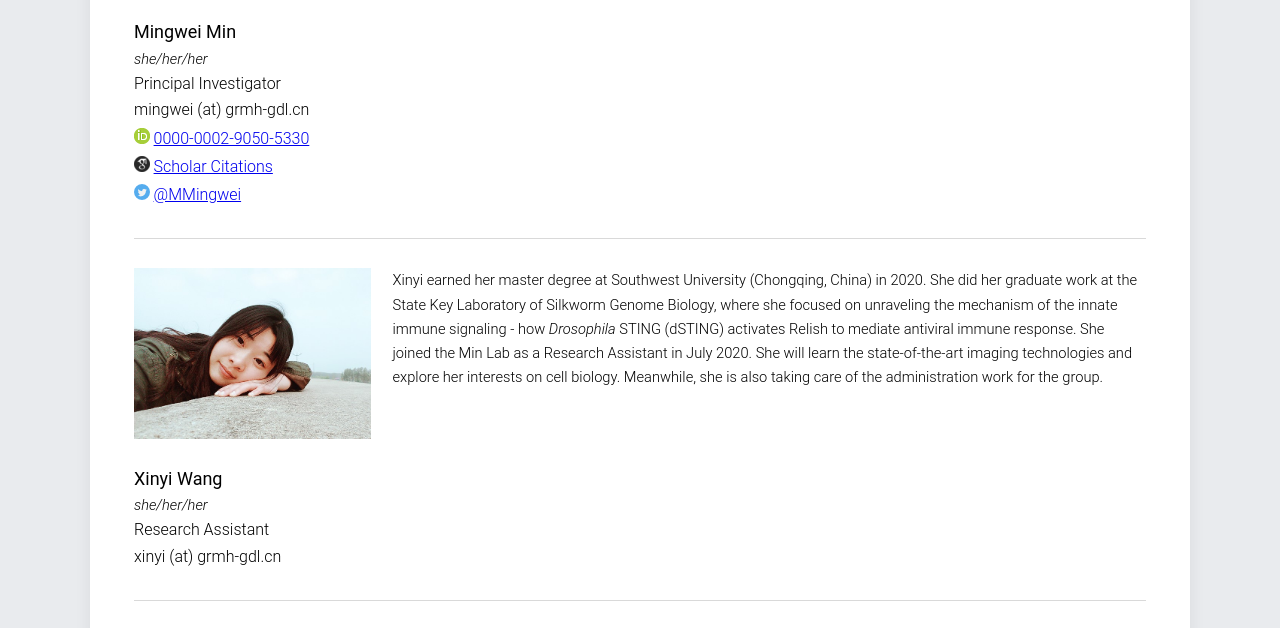
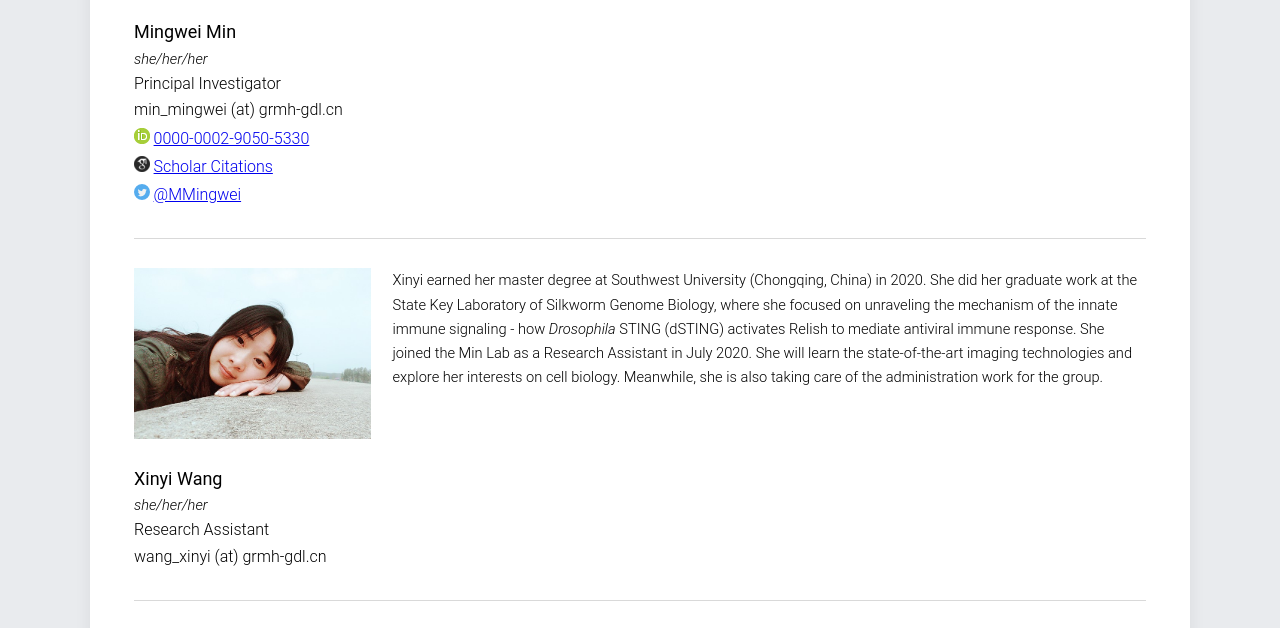
Before and after one commit to mm809/mm809.github.io, a Jekyll site: the page built from members/index.html, in a window 1280 px wide and 900 px high, scrolled down 677 px. Shown: the part 160-788 px from the top of the window. Built offline with Jekyll 4.4.1, drawn with Linux system fonts in a browser that asks for light colours.

Commit message:
Update members.yml

```diff
--- a/_data/members.yml
+++ b/_data/members.yml
@@ -2,7 +2,7 @@
   image: /images/members/MingweiMin.jpg
   position: Principal Investigator
   pronouns: she/her/her
-  email: mingwei (at) grmh-gdl.cn
+  email: min_mingwei (at) grmh-gdl.cn
   scholar: yI_yQq8AAAAJ&hl
   twitter: MMingwei
   orcid: 0000-0002-9050-5330
@@ -21,7 +21,7 @@
   image: /images/members/Xinyi.jpg
   position: Research Assistant
   pronouns: she/her/her
-  email: xinyi (at) grmh-gdl.cn
+  email: wang_xinyi (at) grmh-gdl.cn
   description: "
 
           Xinyi earned her master degree at Southwest University (Chongqing, China) in 2020. She did her graduate work at the State Key Laboratory of Silkworm Genome Biology, where she \
```
